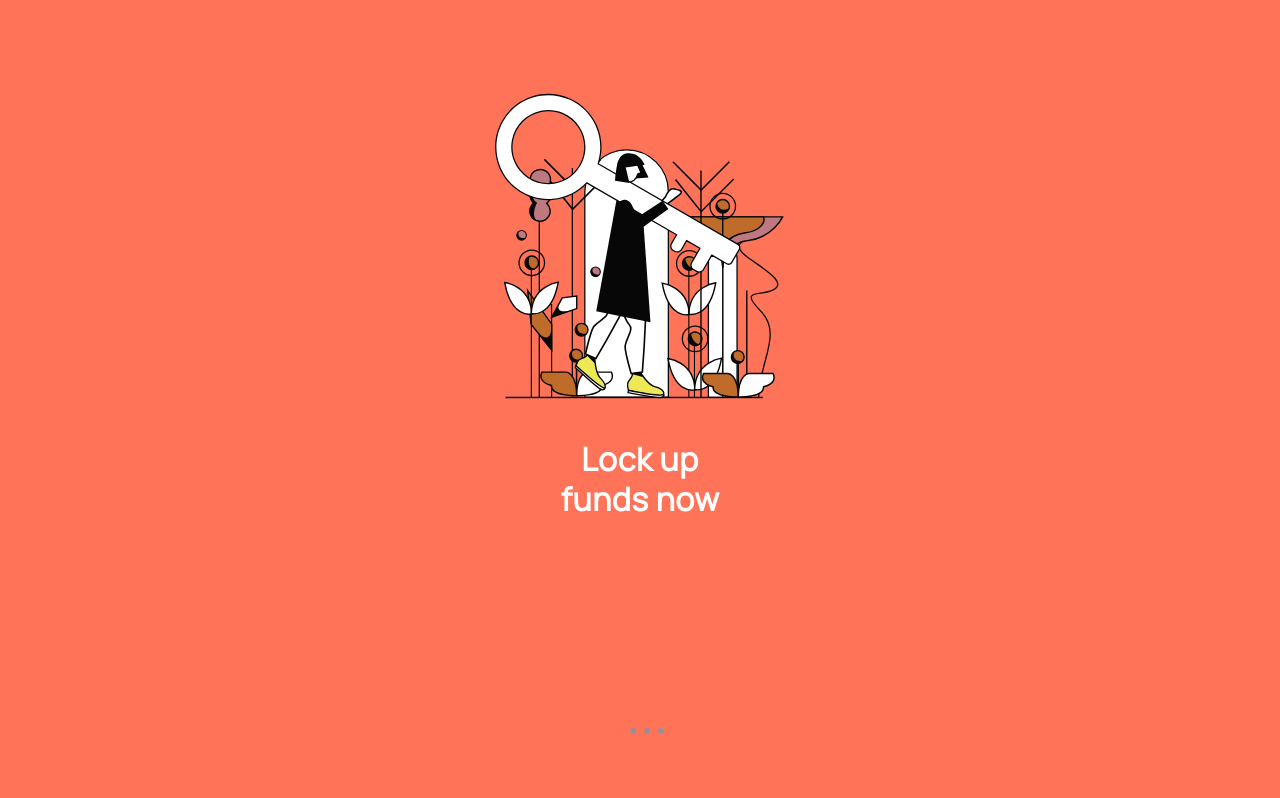
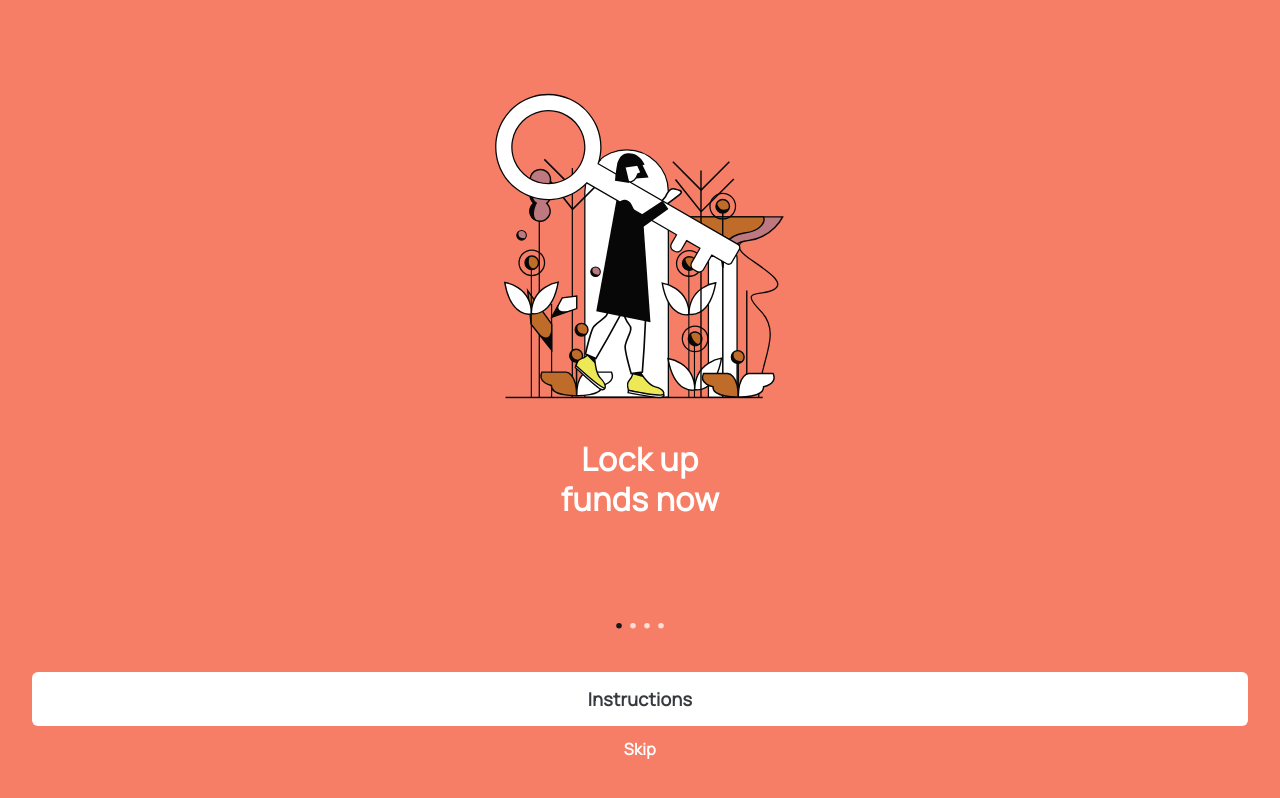
Before and after one commit to minima-global/fcash, a React (Create React App) app: page /#/intro in a window 1280 px wide. Built offline with nearby package versions, Linux system fonts and the light colour scheme; no server answers.

Commit message:
Intro slides + splashScreen complete
- 1 more TODO

```diff
--- a/src/App.tsx
+++ b/src/App.tsx
@@ -4,7 +4,7 @@ import React from "react";
 import Routes from "./routes";
 import { useLocation, useNavigate, useRoutes } from "react-router-dom";
 
-import { useAppDispatch } from "./redux/hooks";
+import { useAppDispatch, useAppSelector } from "./redux/hooks";
 import { showToast } from "./redux/slices/app/toastSlice";
 
 import {
@@ -24,6 +24,7 @@ import MiHeader from "./components/helper/layout/MiHeader";
 import MiNavigation from "./components/helper/layout/MiNavigation";
 import Intro from "./components/pages/intro/Intro";
 import SplashScreen from "./components/intro/SplashScreen";
+import { selectPageSelector } from "./redux/slices/app/introSlice";
 
 function App() {
   const dispatch = useAppDispatch();
@@ -34,6 +35,8 @@ function App() {
 
   const [minimaStarted, setMinimaStarted] = React.useState(false);
   const [firstTime, setFirstTime] = React.useState(true);
+
+  const introPage = useAppSelector(selectPageSelector);
 
   React.useEffect(() => {
     events.onInit(() => {
@@ -67,18 +70,18 @@ function App() {
     <div className="App">
       {splashScreen ? (
         <SplashScreen />
-      ) : firstTime ? (
+      ) : firstTime && introPage !== -1 ? (
         <Intro />
       ) : (
         <>
           <div className="pb-50">
-            {firstTime ? null : <MiHeader />}
+            {firstTime && introPage !== -1 ? null : <MiHeader />}
 
             <div className="App-content">
               {minimaStarted ? <>{routes}</> : <div>not rendered</div>}
             </div>
           </div>
-          {firstTime ? null : <MiNavigation />}
+          {firstTime && introPage !== -1 ? null : <MiNavigation />}
         </>
       )}
     </div>
--- a/src/components/helper/layout/MiPagination.tsx
+++ b/src/components/helper/layout/MiPagination.tsx
@@ -11,14 +11,13 @@ import { displayIntroPages } from "../../pages/intro/Intro";
 
 const MiPagination = () => {
   const dispatch = useAppDispatch();
-  const selectIntro = useAppSelector(selectPageSelector);
-
+  const selectIntroPage = useAppSelector(selectPageSelector);
   React.useEffect(() => {
     console.log("MiPagination re-rendered");
-  }, [dispatch, selectIntro]);
+  }, [dispatch, selectIntroPage]);
 
   const onClickHandler = (currPage: number) => {
-    console.log("onClick");
+    // console.log("onClick");
     dispatch(setPage(currPage));
   };
 
@@ -29,7 +28,7 @@ const MiPagination = () => {
           <MiPaginationIcon
             key={"MiPaginationIcon-" + i}
             onClickHandler={() => onClickHandler(i)}
-            fill={selectIntro.page == i ? "#FF7358" : "#91919D"}
+            fill={selectIntroPage == i ? "#16181C" : "#FFDCD5"}
           />
         ))}
       </Stack>
--- a/src/components/helper/layout/styling/intro/index.module.css
+++ b/src/components/helper/layout/styling/intro/index.module.css
@@ -1,6 +1,5 @@
 .root {
-  position: absolute;
-  bottom: 60px;
+  position: relative;
 }
 
 .root * {
@@ -16,5 +15,6 @@
   width: 100vw;
 }
 .embla__slide {
+  background: #F77E66;
   flex: 0 0 100%;
 }
--- a/src/components/intro/ForYourSelf.tsx
+++ b/src/components/intro/ForYourSelf.tsx
@@ -1,7 +1,38 @@
+import MiColoredOverlay from "../helper/layout/MiColoredOverlay";
 import styles from "../helper/layout/styling/intro/index.module.css";
 
+import MiIntroSlideVector2 from "../helper/layout/svgs/MiIntroSlideVector2";
+import MiPagination from "../helper/layout/MiPagination";
+import {
+  MiIntroActionsButton,
+  MiIntroActionsContainer,
+  MiIntroSkipButton,
+  MiIntroTitle,
+} from "../pages/intro/Intro";
+import { useAppDispatch } from "../../redux/hooks";
+import { setPage } from "../../redux/slices/app/introSlice";
 const ForYourSelf = () => {
-  return <div className={styles["embla__slide"]}>ForYourSelf only</div>;
+  const dispatch = useAppDispatch();
+  return (
+    <div className={styles["embla__slide"]}>
+      <MiColoredOverlay color="light-orange" center={true}>
+        <MiIntroSlideVector2 />
+        <MiIntroTitle>
+          for yourself, <br />
+          or for another
+        </MiIntroTitle>
+
+        <MiIntroActionsContainer>
+          <MiPagination />
+          <MiIntroActionsButton>Instructions</MiIntroActionsButton>
+
+          <MiIntroSkipButton onClick={() => dispatch(setPage(-1))}>
+            Skip
+          </MiIntroSkipButton>
+        </MiIntroActionsContainer>
+      </MiColoredOverlay>
+    </div>
+  );
 };
 
 export default ForYourSelf;
--- a/src/components/intro/LockUpFundsNow.tsx
+++ b/src/components/intro/LockUpFundsNow.tsx
@@ -1,22 +1,19 @@
 import MiColoredOverlay from "../helper/layout/MiColoredOverlay";
 import styles from "../helper/layout/styling/intro/index.module.css";
-import styled from "@emotion/styled";
+
 import MiIntroSlideVector1 from "../helper/layout/svgs/MiIntroSlideVector1";
 import MiPagination from "../helper/layout/MiPagination";
-
-const MiIntroTitle = styled("div")`
-  font-family: Manrope-regular;
-  font-weight: 700;
-  font-size: 2rem;
-  line-height: 40px;
-  margin-top: 40px;
-  text-align: center;
-  letter-spacing: 0.02em;
-
-  color: #ffffff;
-`;
+import {
+  MiIntroActionsButton,
+  MiIntroActionsContainer,
+  MiIntroSkipButton,
+  MiIntroTitle,
+} from "../pages/intro/Intro";
+import { useAppDispatch } from "../../redux/hooks";
+import { setPage } from "../../redux/slices/app/introSlice";
 
 const LockUpFundsNow = () => {
+  const dispatch = useAppDispatch();
   return (
     <div className={styles["embla__slide"]}>
       <MiColoredOverlay color="light-orange" center={true}>
@@ -26,7 +23,14 @@ const LockUpFundsNow = () => {
           funds now
         </MiIntroTitle>
 
-        <MiPagination />
+        <MiIntroActionsContainer>
+          <MiPagination />
+          <MiIntroActionsButton>Instructions</MiIntroActionsButton>
+
+          <MiIntroSkipButton onClick={() => dispatch(setPage(-1))}>
+            Skip
+          </MiIntroSkipButton>
+        </MiIntroActionsContainer>
       </MiColoredOverlay>
     </div>
   );
--- a/src/components/intro/ToSaveInvestSecure.tsx
+++ b/src/components/intro/ToSaveInvestSecure.tsx
@@ -1,7 +1,39 @@
+import MiColoredOverlay from "../helper/layout/MiColoredOverlay";
 import styles from "../helper/layout/styling/intro/index.module.css";
 
+import MiIntroSlideVector3 from "../helper/layout/svgs/MiIntroSlideVector3";
+import MiPagination from "../helper/layout/MiPagination";
+import {
+  MiIntroActionsButton,
+  MiIntroActionsContainer,
+  MiIntroSkipButton,
+  MiIntroTitle,
+} from "../pages/intro/Intro";
+import { useAppDispatch } from "../../redux/hooks";
+import { setPage } from "../../redux/slices/app/introSlice";
+
 const ToSaveInvestSecure = () => {
-  return <div className={styles["embla__slide"]}>to save invest secure</div>;
+  const dispatch = useAppDispatch();
+  return (
+    <div className={styles["embla__slide"]}>
+      <MiColoredOverlay color="light-orange" center={true}>
+        <MiIntroSlideVector3 />
+        <MiIntroTitle>
+          to save, invest <br />
+          or secure
+        </MiIntroTitle>
+
+        <MiIntroActionsContainer>
+          <MiPagination />
+          <MiIntroActionsButton>Instructions</MiIntroActionsButton>
+
+          <MiIntroSkipButton onClick={() => dispatch(setPage(-1))}>
+            Skip
+          </MiIntroSkipButton>
+        </MiIntroActionsContainer>
+      </MiColoredOverlay>
+    </div>
+  );
 };
 
 export default ToSaveInvestSecure;
--- a/src/components/intro/UnlockTheFuture.tsx
+++ b/src/components/intro/UnlockTheFuture.tsx
@@ -1,7 +1,31 @@
+import MiColoredOverlay from "../helper/layout/MiColoredOverlay";
 import styles from "../helper/layout/styling/intro/index.module.css";
 
+import MiIntroSlideVector4 from "../helper/layout/svgs/MiIntroSlideVector4";
+import MiPagination from "../helper/layout/MiPagination";
+import {
+  MiIntroActionsButton,
+  MiIntroActionsContainer,
+  MiIntroTitle,
+} from "../pages/intro/Intro";
+import { useNavigate } from "react-router-dom";
 const UnlockTheFuture = () => {
-  return <div className={styles["embla__slide"]}> Unlock the future</div>;
+  return (
+    <div className={styles["embla__slide"]}>
+      <MiColoredOverlay color="light-orange" center={true}>
+        <MiIntroSlideVector4 />
+        <MiIntroTitle>
+          and unlock <br />
+          in the future
+        </MiIntroTitle>
+
+        <MiIntroActionsContainer>
+          <MiPagination />
+          <MiIntroActionsButton>Instructions</MiIntroActionsButton>
+        </MiIntroActionsContainer>
+      </MiColoredOverlay>
+    </div>
+  );
 };
 
 export default UnlockTheFuture;
--- a/src/components/pages/intro/Intro.tsx
+++ b/src/components/pages/intro/Intro.tsx
@@ -1,8 +1,5 @@
-import { useAppDispatch, useAppSelector } from "../../../redux/hooks";
-import {
-  selectPageSelector,
-  setPage,
-} from "../../../redux/slices/app/introSlice";
+import { useAppDispatch } from "../../../redux/hooks";
+import { setPage } from "../../../redux/slices/app/introSlice";
 import ForYourSelf from "../../intro/ForYourSelf";
 import LockUpFundsNow from "../../intro/LockUpFundsNow";
 import SplashScreen from "../../intro/SplashScreen";
@@ -12,6 +9,7 @@ import UnlockTheFuture from "../../intro/UnlockTheFuture";
 import useEmblaCarousel from "embla-carousel-react";
 import styles from "../../helper/layout/styling/intro/index.module.css";
 import React from "react";
+import styled from "@emotion/styled";
 
 export const displayIntroPages = [
   <LockUpFundsNow />,
@@ -30,7 +28,7 @@ const Intro = () => {
         // console.log(e);
 
         const currentSlide = emblaApi.selectedScrollSnap();
-        console.log("slides", currentSlide);
+        console.log(`setting current page to currentSlide${currentSlide}`);
         dispatch(setPage(currentSlide));
       });
     }
@@ -58,3 +56,75 @@ const Intro = () => {
 };
 
 export default Intro;
+
+const MiIntroTitle = styled("div")`
+  font-family: Manrope-regular;
+  font-weight: 700;
+  font-size: 2rem;
+  line-height: 40px;
+  margin-top: 40px;
+  text-align: center;
+  letter-spacing: 0.02em;
+
+  color: #ffffff;
+`;
+
+const MiIntroActionsButton = styled("button")`
+  background: #fff;
+  color: #363a3f;
+  border: none;
+  border-radius: 6px;
+  height: 54px;
+  letter-spacing: 0.02rem;
+
+  font-family: Manrope-regular;
+  font-weight: 800;
+  font-size: 1.125rem;
+  line-height: 21px;
+  width: 100%;
+  text-align: center;
+
+  cursor: pointer;
+
+  :hover {
+    transform: scale(0.989);
+    background: rgba(255, 255, 255, 0.99);
+  }
+`;
+
+const MiIntroSkipButton = styled("div")`
+  font-family: Manrope-regular;
+  font-style: normal;
+  font-weight: 600;
+  font-size: 1rem;
+  line-height: 30px;
+  background: none;
+  cursor: pointer;
+  text-align: center;
+  letter-spacing: 0.02em;
+  color: #ffffff;
+
+  :hover {
+    transform: scale(0.989);
+  }
+`;
+
+const MiIntroActionsContainer = styled("div")`
+  margin-top: 92px;
+  width: 100%;
+
+  > :nth-child(2) {
+    margin-top: 37px;
+  }
+
+  > :nth-child(3) {
+    margin-top: 8px;
+  }
+`;
+
+export {
+  MiIntroActionsButton,
+  MiIntroSkipButton,
+  MiIntroTitle,
+  MiIntroActionsContainer,
+};
--- a/src/minima/libs/events.ts
+++ b/src/minima/libs/events.ts
@@ -104,7 +104,7 @@ const initializeMinima = () => {
 
   MDS.DEBUG_HOST="127.0.0.1"
   MDS.DEBUG_PORT=9003
-  MDS.DEBUG_MINIDAPPID = "0x749E079C5E9575BBC5CA2BA530F6051FF29C62E6E1BF171AC987317113255465"
+  MDS.DEBUG_MINIDAPPID = "0x62C8E11B44DC4B8D29BD4EFC032708645B663FAD9743DFF5DD4D94A162210D94"
 
   MDS.init((nodeEvent: InitResponse | MiningResponse | NewBlockResponse | MinimaLogResponse | NewBalanceResponse | MaximaResponse | MDSTimerResponse | MaximaHosts) => {
 
--- a/src/redux/slices/app/introSlice.tsx
+++ b/src/redux/slices/app/introSlice.tsx
@@ -20,6 +20,7 @@ export const introSlice = createSlice({
   reducers: {
     updatePage: (state, action) => {
       const pageNumber = action.payload;
+      console.log("updating page", pageNumber);
       state.page = pageNumber;
     },
   },
@@ -29,6 +30,6 @@ export const { updatePage } = introSlice.actions;
 export default introSlice.reducer;
 
 // Return toast state
-export const selectPageSelector = (state: RootState): IntroState => {
-  return state.page;
+export const selectPageSelector = (state: RootState): number => {
+  return state.intropage.page;
 };
```
